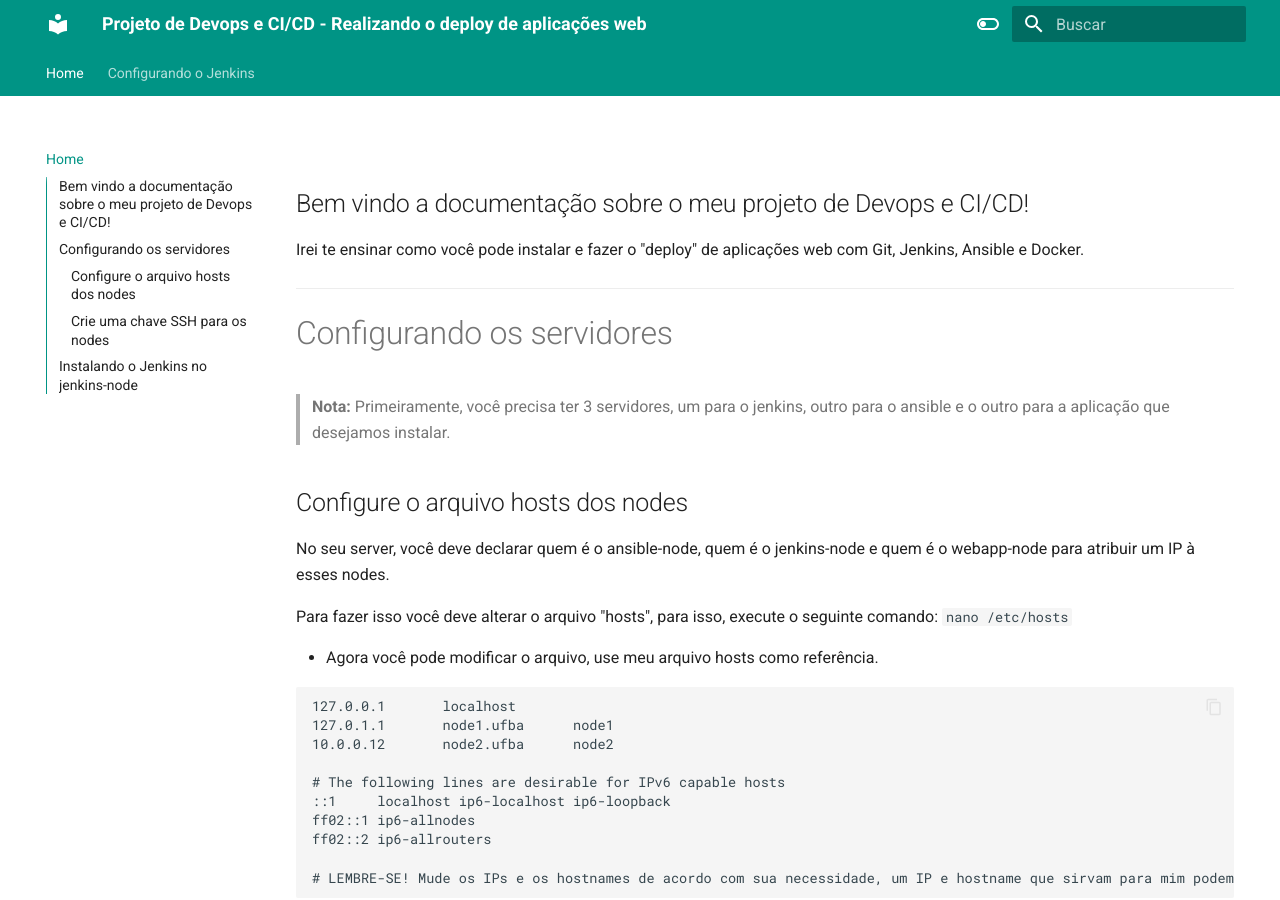
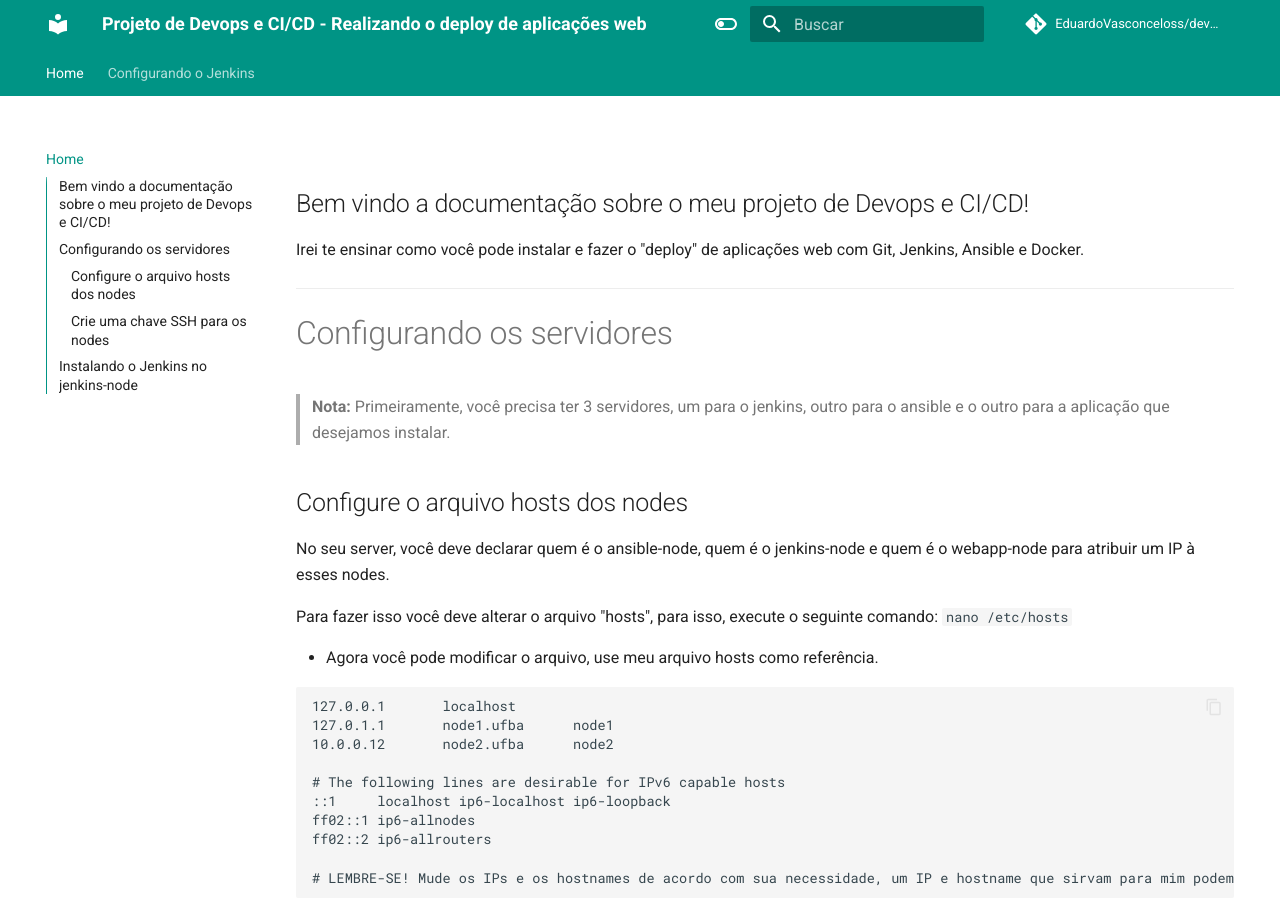
Before and after one commit to EduardoVasconceloss/devops-ci-cd-bookstack, an MkDocs documentation site: the page built from docs/index.md, in a window 1280 px wide and 900 px high. Built offline with MkDocs 1.6.1 and Material for MkDocs 9.7.7, drawn with Linux system fonts in a browser that asks for light colours; comment, search, counter and statistics services are not loaded; some of the changed lines change nothing that is shown.

Commit message:
deploy documentacao

```diff
--- a/mkdocs.yml
+++ b/mkdocs.yml
@@ -1,4 +1,10 @@
 site_name: Projeto de Devops e CI/CD - Realizando o deploy de aplicações web
+site_url: https://EduardoVasconceloss.github.io/devops-ci-cd-project/
+site_author: Eduardo Vasconcelos
+site_description: >-
+  Projeto de DevOps e integração contínua/entrega contínua (CI/CD) utilizando Jenkins, Ansible, e Docker para o deploy automatizado de aplicações, incluindo Bookstack e Mariadb.
+repo_name: EduardoVasconceloss/devops-ci-cd-project
+repo_url: https://github.com/EduardoVasconceloss/devops-ci-cd-project
 theme:
   name: material
   features:
```
Also changed, not shown: 1 other file.
